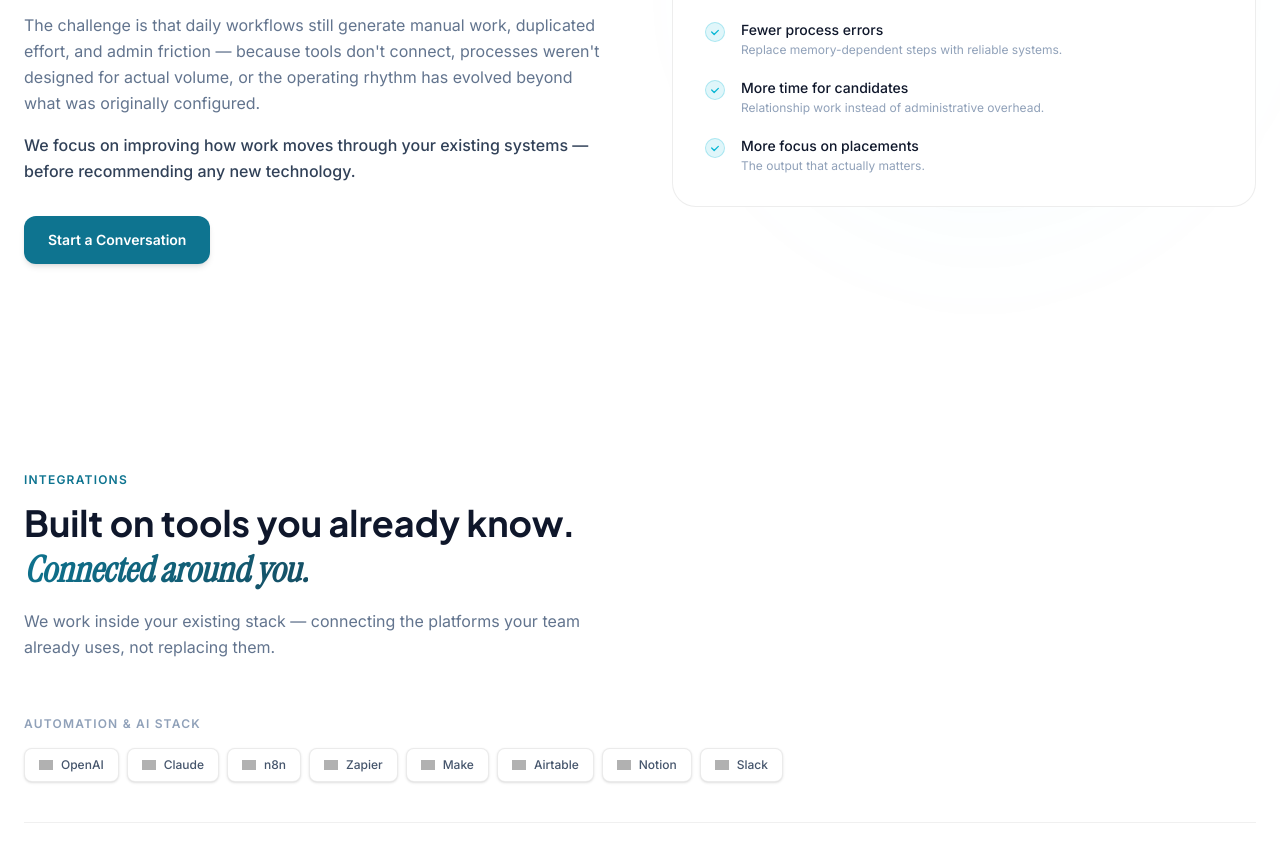
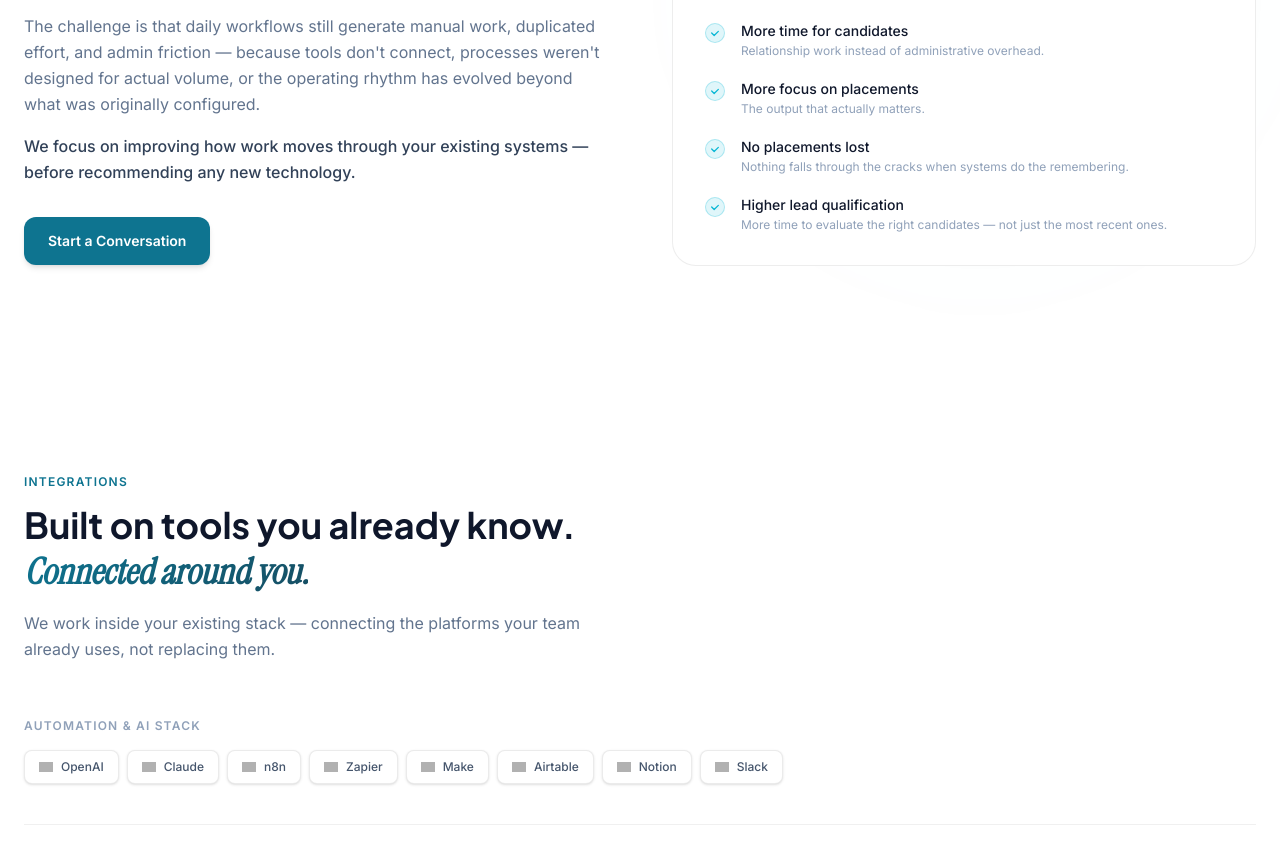
Before and after one commit to Anisabuilds/HireNove, a Next.js app: page / in a window 1280 px wide. Shown: the part 1200-2064 px from the top of the page. Built offline with nearby package versions, Linux system fonts and the light colour scheme; grey boxes are pictures that could not be loaded.

Commit message:
add no placements lost + higher lead qualification to outcomes

```diff
--- a/components/WhyHireNove.tsx
+++ b/components/WhyHireNove.tsx
@@ -9,6 +9,8 @@ const outcomes = [
   { label: "Fewer process errors", sub: "Replace memory-dependent steps with reliable systems." },
   { label: "More time for candidates", sub: "Relationship work instead of administrative overhead." },
   { label: "More focus on placements", sub: "The output that actually matters." },
+  { label: "No placements lost", sub: "Nothing falls through the cracks when systems do the remembering." },
+  { label: "Higher lead qualification", sub: "More time to evaluate the right candidates — not just the most recent ones." },
 ];
 
 export default function WhyHireNove() {
```
